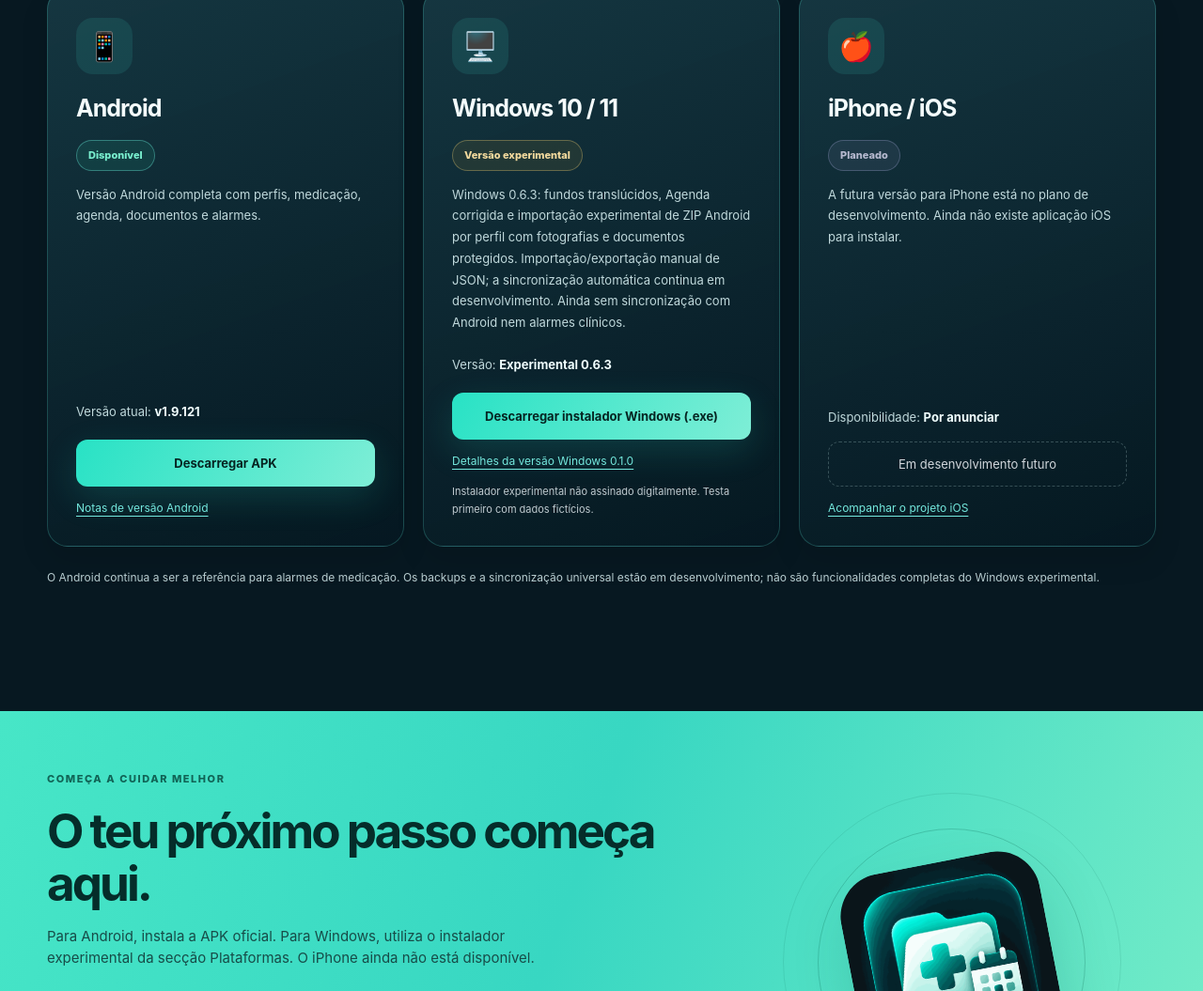
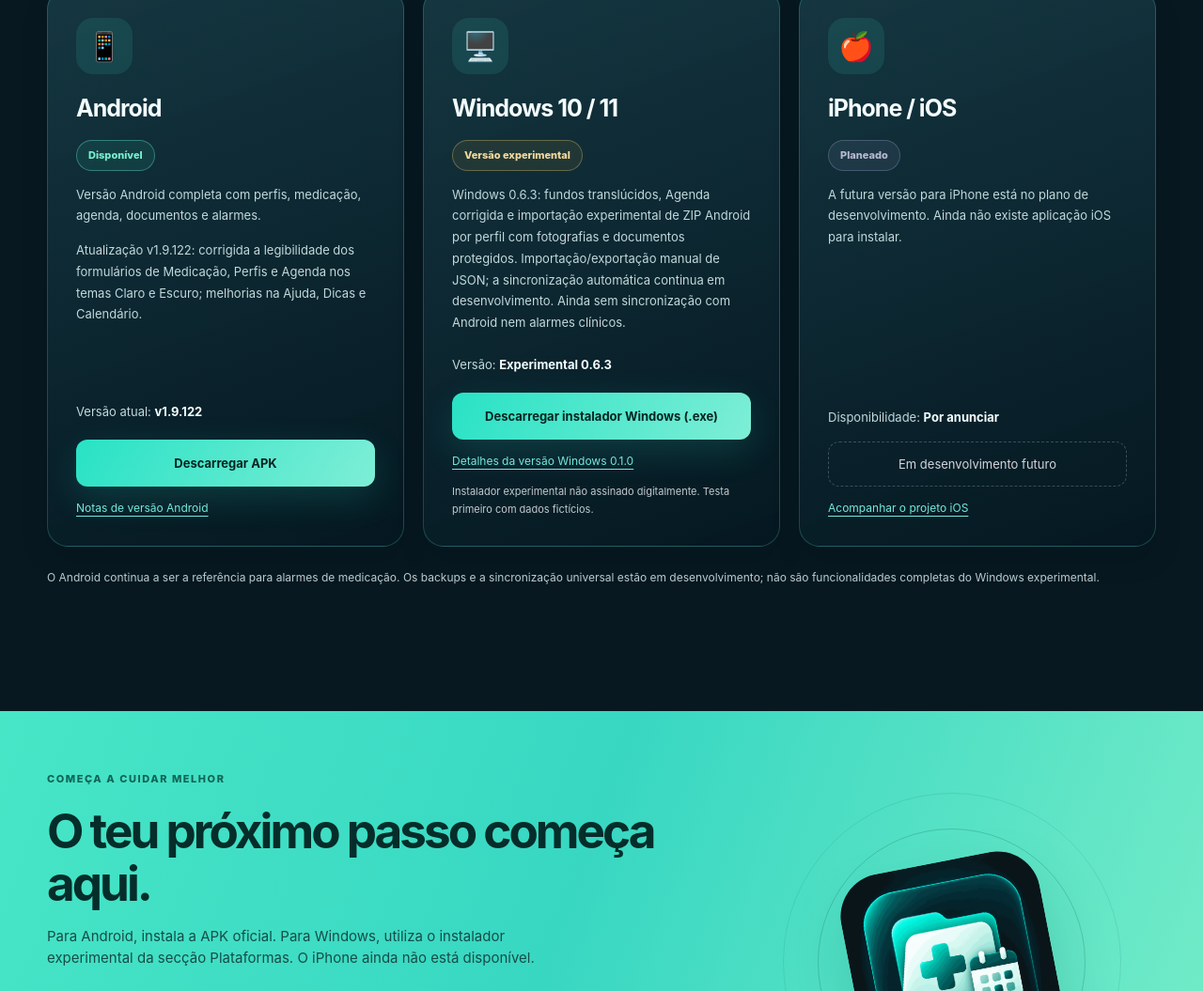
Before and after one commit to DanBar1971/SaudePratica, a plain HTML site: page index.html in a window 1280 px wide. Shown: the part 4202-5257 px from the top of the page at 94% size. Drawn offline with Linux system fonts and the light colour scheme; no server answers.

Commit message:
site: update Android version fallback to v1.9.122 and announce light/dark UI fix

```diff
--- a/index.html
+++ b/index.html
@@ -131,8 +131,9 @@
           <h3>Android</h3>
           <span class="platform-status platform-ready">Disponível</span>
           <p>Versão Android completa com perfis, medicação, agenda, documentos e alarmes.</p>
+          <p>Atualização v1.9.122: corrigida a legibilidade dos formulários de Medicação, Perfis e Agenda nos temas Claro e Escuro; melhorias na Ajuda, Dicas e Calendário.</p>
           <p id="android-diabetes-news" hidden><strong>Novidades Android v1.9.121:</strong> módulo Diabetes com diário de glicemia e HbA1c, histórico de 30 dias e exportação CSV, além de atalhos de aplicações e websites. O Diabetes segue agora o ambiente gráfico oficial; no Início os atalhos só abrem, e a edição fica nas Opções. Nesta primeira fase os registos de Diabetes são locais e não integram o backup familiar; exporta-os separadamente antes de mudar de telemóvel.</p>
-          <p class="platform-version">Versão atual: <strong data-release>v1.9.121</strong></p>
+          <p class="platform-version">Versão atual: <strong data-release>v1.9.122</strong></p>
           <a class="btn btn-primary platform-action" data-download href="https://github.com/DanBar1971/SaudePratica/releases/latest/download/SaudePratica.apk">Descarregar APK</a>
           <a class="platform-secondary" data-release-link href="https://github.com/DanBar1971/SaudePratica/releases/latest">Notas de versão Android</a>
         </article>
```
